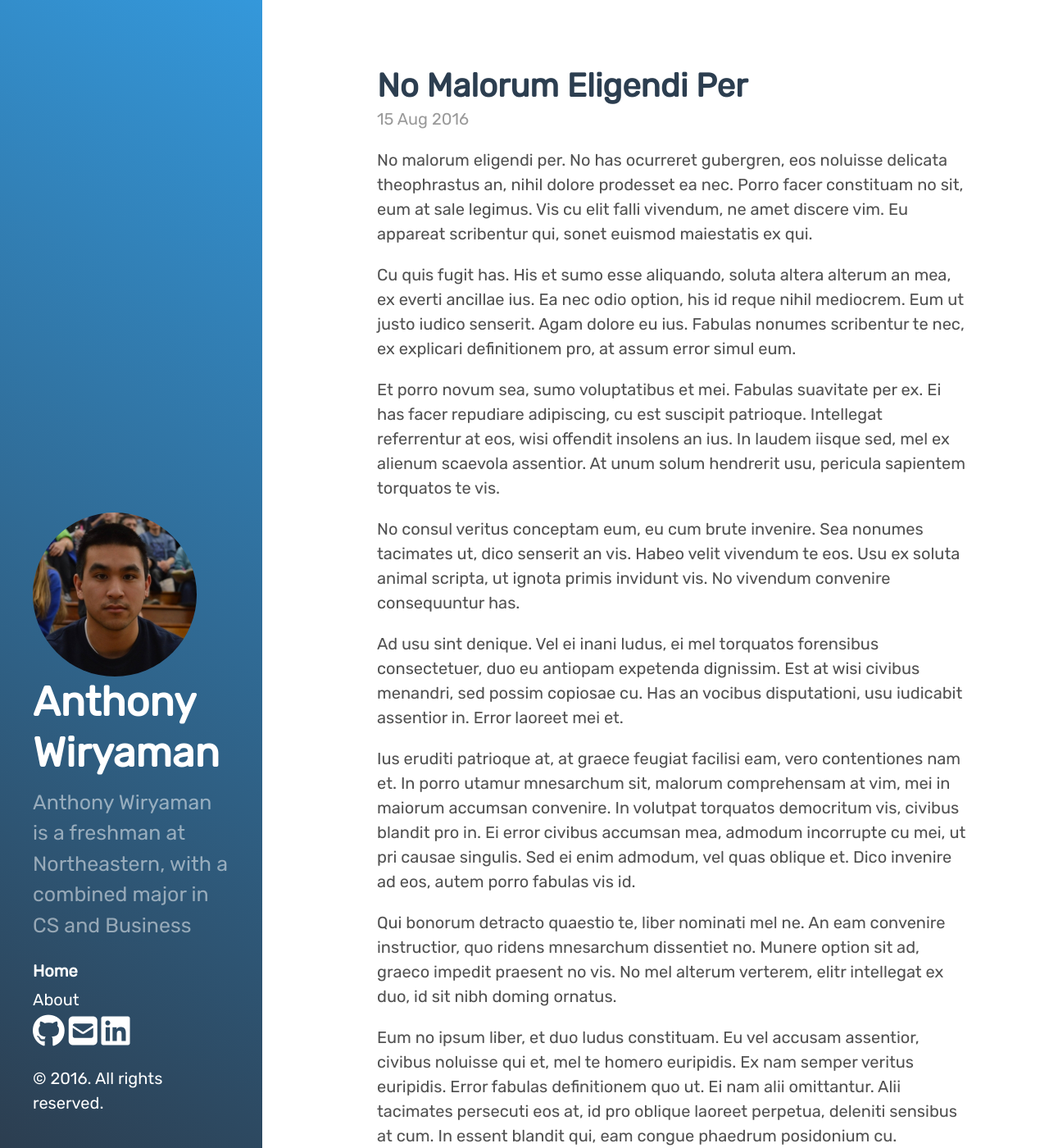
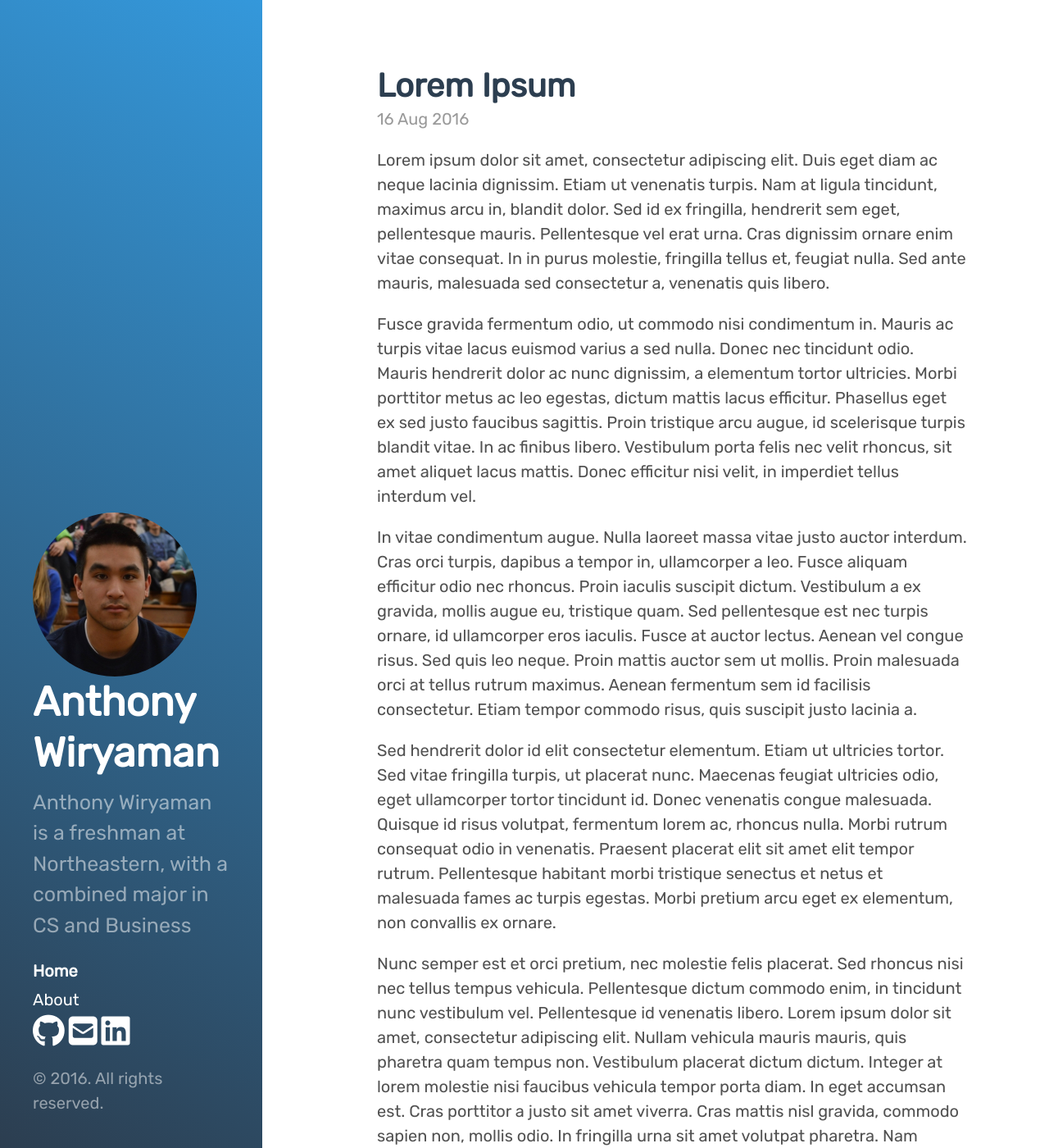
Before and after one commit to AWiryaman/AWiryaman.github.io, a Jekyll site: the page built from index.html, in a window 1280 px wide and 1400 px high. Shown: the whole window at 82% size. Built offline with Jekyll 4.4.1, drawn with Linux system fonts in a browser that asks for light colours; nearby versions of some CDN libraries; the list of posts is cut into pages by our own code; some of the changed text lies outside the part shown.

Commit message:
minor bug fixes

```diff
--- a/_includes/sidebar.html
+++ b/_includes/sidebar.html
@@ -33,7 +33,7 @@
       <!--<a class="sidebar-nav-item" href="https://github.com/AWiryaman/AWiryaman.github.io">Website Repository</a>--> <!--added link to repository-->
 			<a href="https://github.com/AWiryaman"> <i class="fa fa-github fa-2x" aria-hidden="true"></i></a> <!-- github icon with link to github-->
 			<a href="mailto:anthonywiryaman@gmail.com">	<i class="fa fa-envelope-square fa-2x" aria-hidden="true"></i></a> <!--email icon with link to send email-->
-			<a href="https://www.linkedin.com/in/anthonywiryaman"> <i class="fa fa-linkedin-square fa-2x" aria-hidden="true"></i> <!--linkedin icon with link-->
+			<a href="https://www.linkedin.com/in/anthonywiryaman"> <i class="fa fa-linkedin-square fa-2x" aria-hidden="true"></i></a> <!--linkedin icon with link-->
 			<!--<span class="sidebar-nav-item">Currently v{{ site.version }}</span>-->
     </nav>
 
--- a/_posts/2016-08-15-No-malorum-eligendi-per.md
+++ /dev/null
@@ -1,19 +0,0 @@
-No malorum eligendi per. No has ocurreret gubergren, eos noluisse delicata theophrastus an, nihil dolore prodesset ea nec. Porro facer constituam no sit, eum at sale legimus. Vis cu elit falli vivendum, ne amet discere vim. Eu appareat scribentur qui, sonet euismod maiestatis ex qui.
-
-Cu quis fugit has. His et sumo esse aliquando, soluta altera alterum an mea, ex everti ancillae ius. Ea nec odio option, his id reque nihil mediocrem. Eum ut justo iudico senserit. Agam dolore eu ius. Fabulas nonumes scribentur te nec, ex explicari definitionem pro, at assum error simul eum.
-
-Et porro novum sea, sumo voluptatibus et mei. Fabulas suavitate per ex. Ei has facer repudiare adipiscing, cu est suscipit patrioque. Intellegat referrentur at eos, wisi offendit insolens an ius. In laudem iisque sed, mel ex alienum scaevola assentior. At unum solum hendrerit usu, pericula sapientem torquatos te vis.
-
-No consul veritus conceptam eum, eu cum brute invenire. Sea nonumes tacimates ut, dico senserit an vis. Habeo velit vivendum te eos. Usu ex soluta animal scripta, ut ignota primis invidunt vis. No vivendum convenire consequuntur has.
-
-Ad usu sint denique. Vel ei inani ludus, ei mel torquatos forensibus consectetuer, duo eu antiopam expetenda dignissim. Est at wisi civibus menandri, sed possim copiosae cu. Has an vocibus disputationi, usu iudicabit assentior in. Error laoreet mei et.
-
-Ius eruditi patrioque at, at graece feugiat facilisi eam, vero contentiones nam et. In porro utamur mnesarchum sit, malorum comprehensam at vim, mei in maiorum accumsan convenire. In volutpat torquatos democritum vis, civibus blandit pro in. Ei error civibus accumsan mea, admodum incorrupte cu mei, ut pri causae singulis. Sed ei enim admodum, vel quas oblique et. Dico invenire ad eos, autem porro fabulas vis id.
-
-Qui bonorum detracto quaestio te, liber nominati mel ne. An eam convenire instructior, quo ridens mnesarchum dissentiet no. Munere option sit ad, graeco impedit praesent no vis. No mel alterum verterem, elitr intellegat ex duo, id sit nibh doming ornatus.
-
-Eum no ipsum liber, et duo ludus constituam. Eu vel accusam assentior, civibus noluisse qui et, mel te homero euripidis. Ex nam semper veritus euripidis. Error fabulas definitionem quo ut. Ei nam alii omittantur. Alii tacimates persecuti eos at, id pro oblique laoreet perpetua, deleniti sensibus at cum. In essent blandit qui, eam congue phaedrum posidonium cu.
-
-Id audiam timeam fastidii duo. In nam impetus signiferumque, ea mea duis instructior. Sea ex inani appareat, pro constituto adipiscing scripserit ei. Tale sumo ad eos, per ad natum timeam aperiam. Ex has veri animal nostrud, vix mutat iusto similique ad, erant neglegentur his ut. No mel illum primis insolens.
-
-Ius labores molestiae no. Illud aeterno denique mea ad, ea mea velit libris delectus. Mea ubique insolens voluptatum ex. Ut iisque partiendo his, nisl labore an mea. Tale homero iracundia eam eu, cu vix cetero recteque. Solum exerci scripta no eos.
--- /dev/null
+++ b/_posts/2016-08-16-lorem-ipsum.md
@@ -0,0 +1,9 @@
+Lorem ipsum dolor sit amet, consectetur adipiscing elit. Duis eget diam ac neque lacinia dignissim. Etiam ut venenatis turpis. Nam at ligula tincidunt, maximus arcu in, blandit dolor. Sed id ex fringilla, hendrerit sem eget, pellentesque mauris. Pellentesque vel erat urna. Cras dignissim ornare enim vitae consequat. In in purus molestie, fringilla tellus et, feugiat nulla. Sed ante mauris, malesuada sed consectetur a, venenatis quis libero.
+
+Fusce gravida fermentum odio, ut commodo nisi condimentum in. Mauris ac turpis vitae lacus euismod varius a sed nulla. Donec nec tincidunt odio. Mauris hendrerit dolor ac nunc dignissim, a elementum tortor ultricies. Morbi porttitor metus ac leo egestas, dictum mattis lacus efficitur. Phasellus eget ex sed justo faucibus sagittis. Proin tristique arcu augue, id scelerisque turpis blandit vitae. In ac finibus libero. Vestibulum porta felis nec velit rhoncus, sit amet aliquet lacus mattis. Donec efficitur nisi velit, in imperdiet tellus interdum vel.
+
+In vitae condimentum augue. Nulla laoreet massa vitae justo auctor interdum. Cras orci turpis, dapibus a tempor in, ullamcorper a leo. Fusce aliquam efficitur odio nec rhoncus. Proin iaculis suscipit dictum. Vestibulum a ex gravida, mollis augue eu, tristique quam. Sed pellentesque est nec turpis ornare, id ullamcorper eros iaculis. Fusce at auctor lectus. Aenean vel congue risus. Sed quis leo neque. Proin mattis auctor sem ut mollis. Proin malesuada orci at tellus rutrum maximus. Aenean fermentum sem id facilisis consectetur. Etiam tempor commodo risus, quis suscipit justo lacinia a.
+
+Sed hendrerit dolor id elit consectetur elementum. Etiam ut ultricies tortor. Sed vitae fringilla turpis, ut placerat nunc. Maecenas feugiat ultricies odio, eget ullamcorper tortor tincidunt id. Donec venenatis congue malesuada. Quisque id risus volutpat, fermentum lorem ac, rhoncus nulla. Morbi rutrum consequat odio in venenatis. Praesent placerat elit sit amet elit tempor rutrum. Pellentesque habitant morbi tristique senectus et netus et malesuada fames ac turpis egestas. Morbi pretium arcu eget ex elementum, non convallis ex ornare.
+
+Nunc semper est et orci pretium, nec molestie felis placerat. Sed rhoncus nisi nec tellus tempus vehicula. Pellentesque dictum commodo enim, in tincidunt nunc vestibulum vel. Pellentesque id venenatis libero. Lorem ipsum dolor sit amet, consectetur adipiscing elit. Nullam vehicula mauris mauris, quis pharetra quam tempus non. Vestibulum placerat dictum dictum. Integer at lorem molestie nisi faucibus vehicula tempor porta diam. In eget accumsan est. Cras porttitor a justo sit amet viverra. Cras mattis nisl gravida, commodo sapien non, mollis odio. In fringilla urna sit amet volutpat pharetra. Nam finibus neque sit amet vestibulum lacinia. Donec facilisis viverra faucibus.
```
